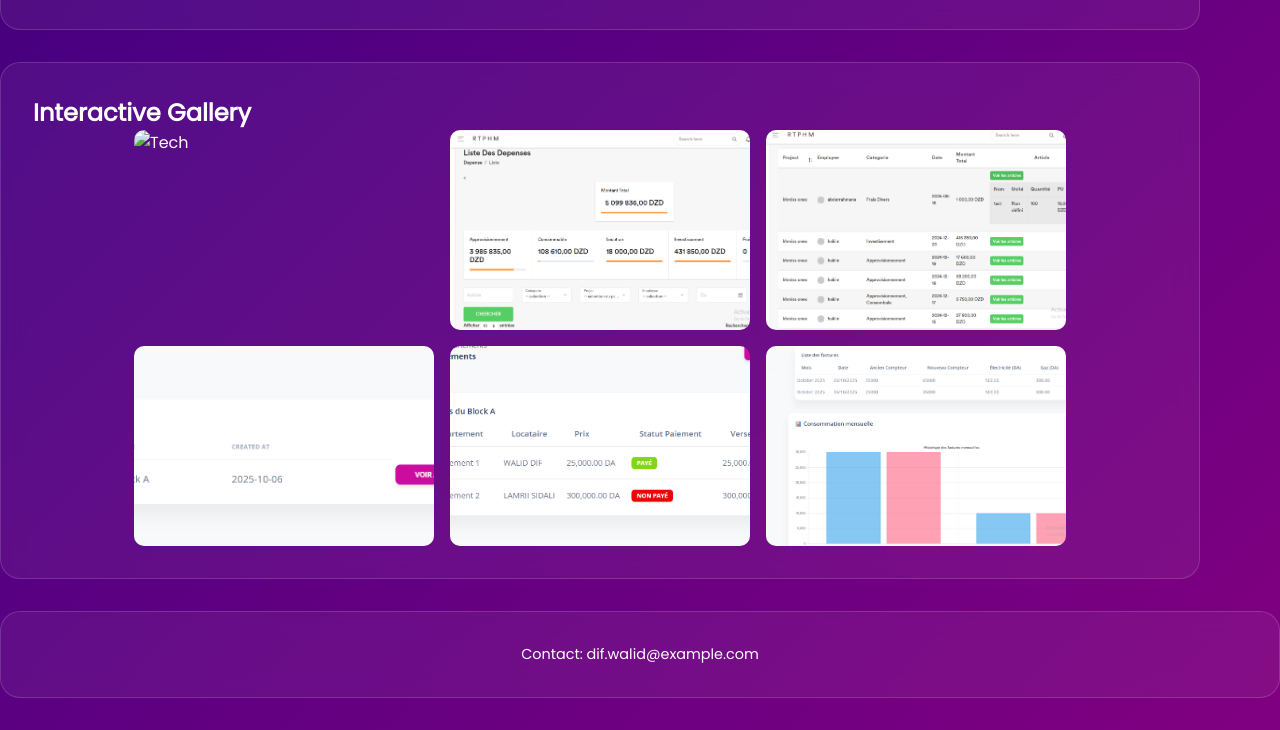
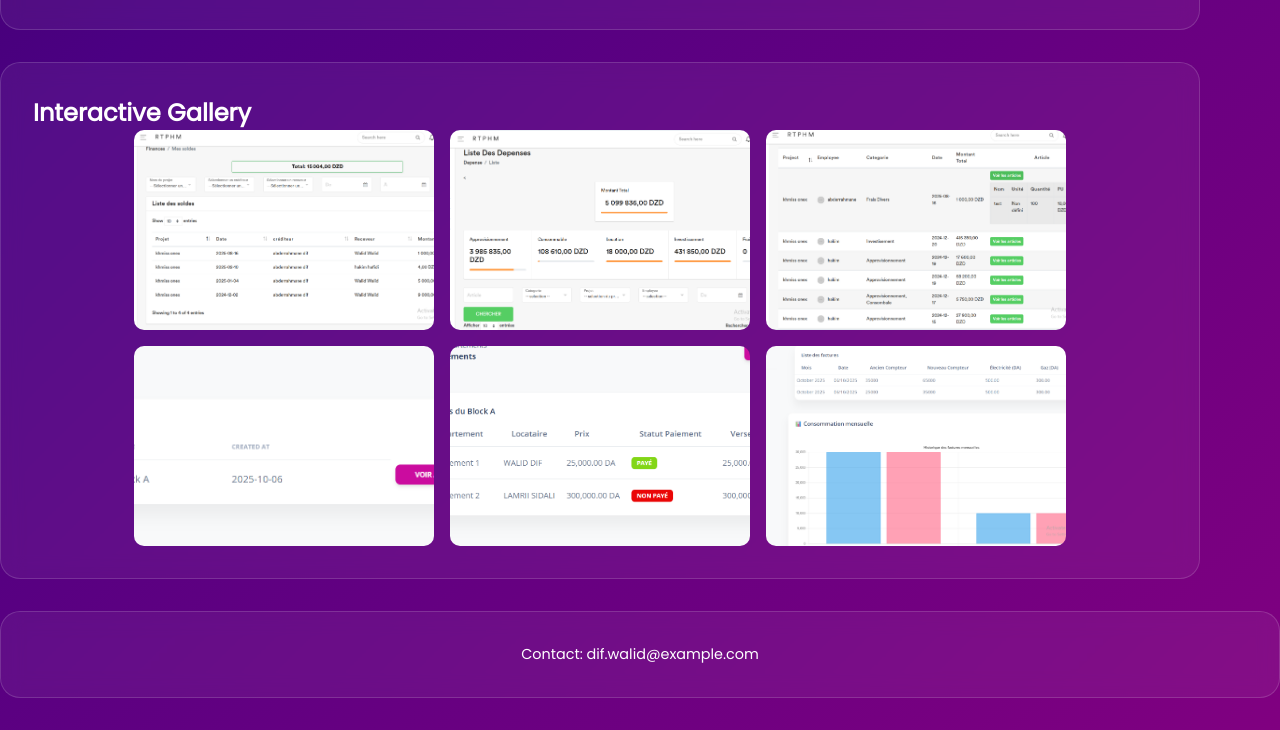
Before and after one commit to difwalid-bot/portfolio, a plain HTML site: page index.html in a window 1280 px wide. Shown: the part 1679-2409 px from the top of the page. Drawn offline with Linux system fonts and the light colour scheme; files whose address does not match are found by name.

Commit message:
Update index.html

```diff
--- a/index.html
+++ b/index.html
@@ -92,7 +92,7 @@
   <section id="gallery" class="glass gallery">
     <h2>Interactive Gallery</h2>
     <div class="images">
-      <img src="work1.png" alt="Tech" class="hover-image" />
+      <img src="work 1.png" alt="Tech" class="hover-image" />
       <img src="D:\newjava\my protfolio\work2.png"  class="hover-image" />
       <img src="D:\newjava\my protfolio\work3.png" alt="Design" class="hover-image" />
       <img src="D:\newjava\my protfolio\work4.png" alt="Code" class="hover-image" />
```
